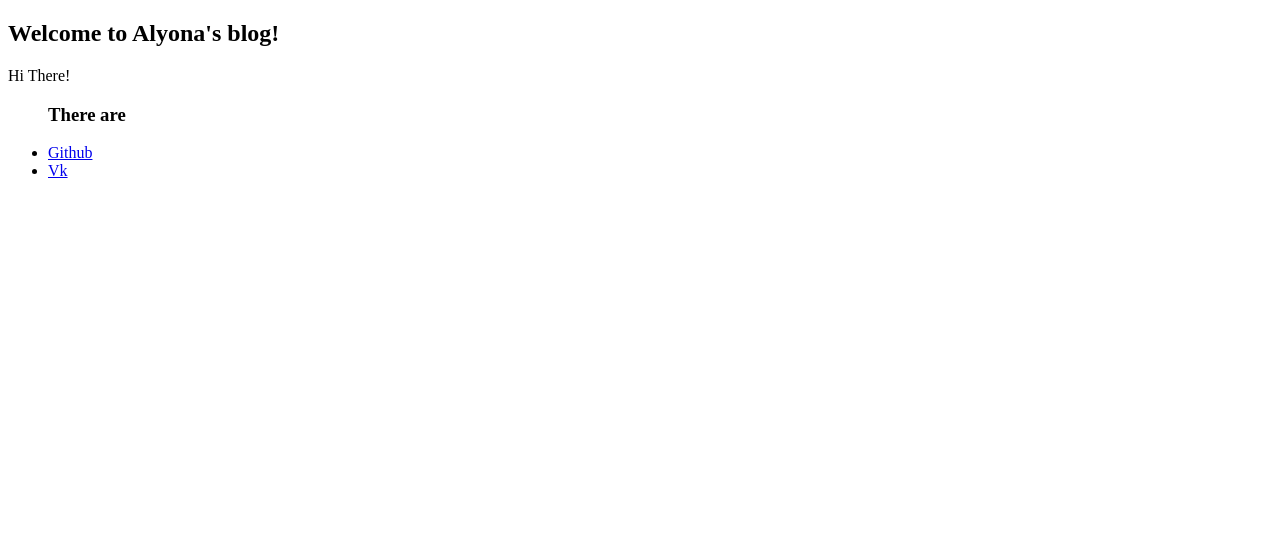
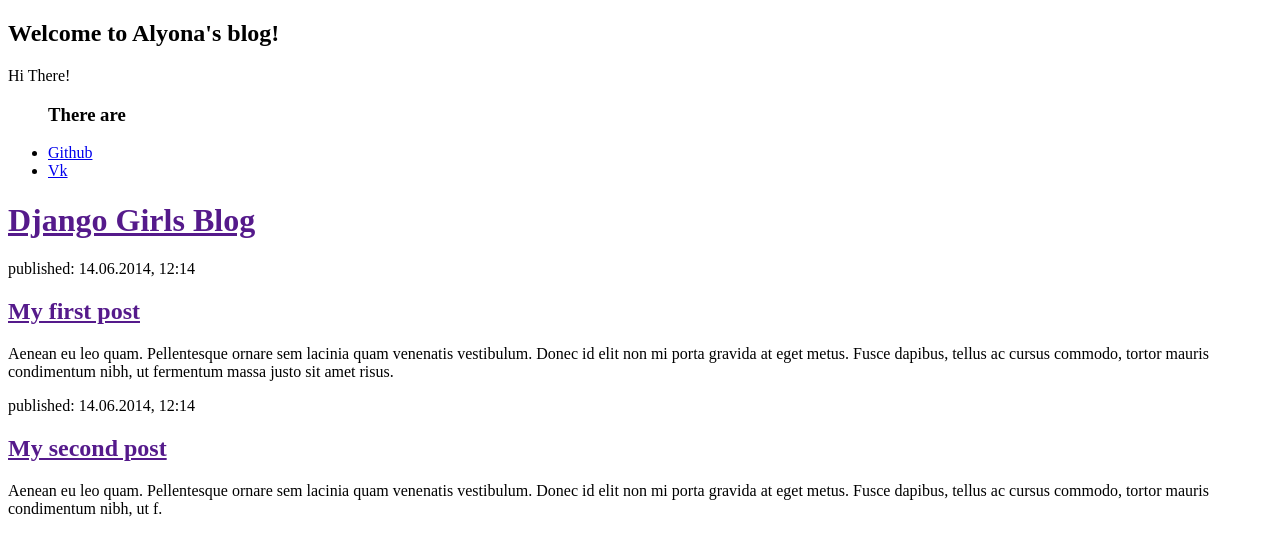
Before and after one commit to Anaksibia/my-first-blog, a Django app: page / in a window 1280 px wide. Shown: the top 556 px of the page. Run offline with Django 3.2, Linux system fonts and the light colour scheme.

Commit message:
update HTML

```diff
--- a/blog/templates/blog/post_list.html
+++ b/blog/templates/blog/post_list.html
@@ -11,6 +11,19 @@
         <li>  <a href="https://github.com/Anaksibia/my-first-blog">Github</a> </li>
         <li> <a href="https://vk.com/alyona_lapteva">Vk</a> </li>
         </ul>
+    <h1><a href="">Django Girls Blog</a></h1>
+            </div>
 
+            <div>
+                <p>published: 14.06.2014, 12:14</p>
+                <h2><a href="">My first post</a></h2>
+                <p>Aenean eu leo quam. Pellentesque ornare sem lacinia quam venenatis vestibulum. Donec id elit non mi porta gravida at eget metus. Fusce dapibus, tellus ac cursus commodo, tortor mauris condimentum nibh, ut fermentum massa justo sit amet risus.</p>
+            </div>
+
+            <div>
+                <p>published: 14.06.2014, 12:14</p>
+                <h2><a href="">My second post</a></h2>
+                <p>Aenean eu leo quam. Pellentesque ornare sem lacinia quam venenatis vestibulum. Donec id elit non mi porta gravida at eget metus. Fusce dapibus, tellus ac cursus commodo, tortor mauris condimentum nibh, ut f.</p>
+            </div>
 </body>
 </html>
```
